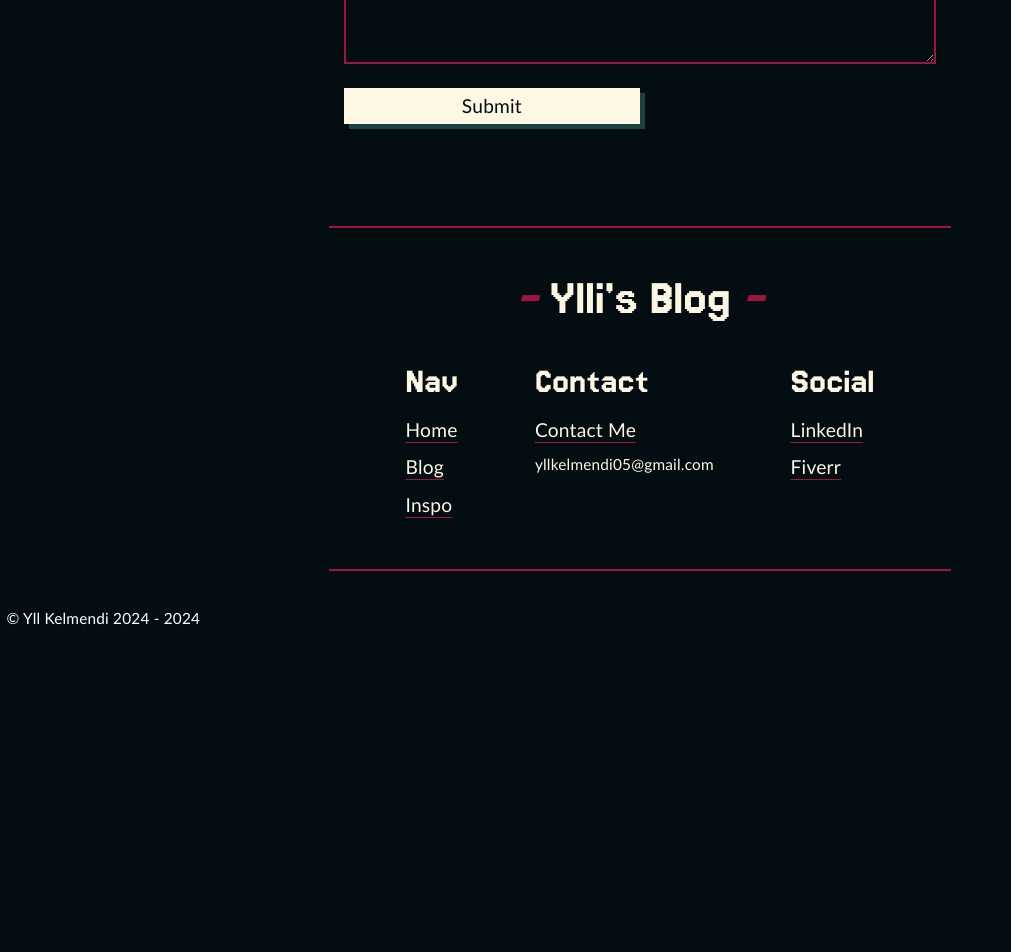
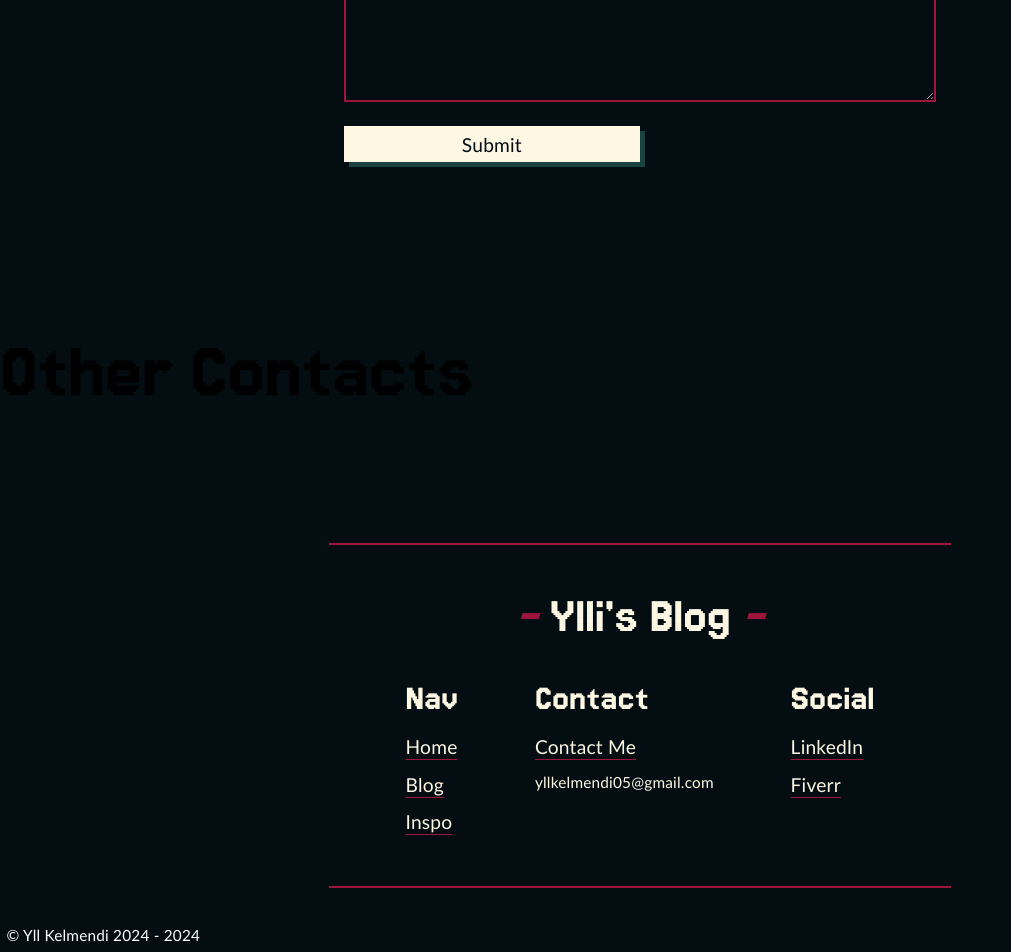
Before and after one commit to YlliLimited/Blog_Website, a React (Vite) app in the folder Blog/: page /Contact in a window 1280 px wide. Shown: the part 717-1669 px from the top of the page, without its empty margins (0-1011 px from the left). Before the commit the page ends 1352 px from the top, so only its background shows below. Built offline with nearby package versions, Linux system fonts and the light colour scheme.

Commit message:
modified:   Blog/src/assets/Pages/Contact.jsx 	modified:   Blog/src/index.css

```diff
--- a/Blog/src/assets/Pages/Contact.jsx
+++ b/Blog/src/assets/Pages/Contact.jsx
@@ -51,6 +51,8 @@ export default function Contact () {
 
       </div>
 
+      <h3>Other Contacts</h3>
+
 
       <Footer />
 
--- a/Blog/src/index.css
+++ b/Blog/src/index.css
@@ -161,7 +161,7 @@ em{
   padding: 0px 8px;
   width: calc(clamp(250px, 40vw, 40vw) + clamp(30px, 3vw, 3vw) + 20px);
 
-  margin-bottom: clamp(20px, 2vw, 2vw);
+  margin-bottom: clamp(30px, 3vw, 3vw);
 
   border: none;
   border-bottom: 2px solid var(--secondary-contrast-color);
```
